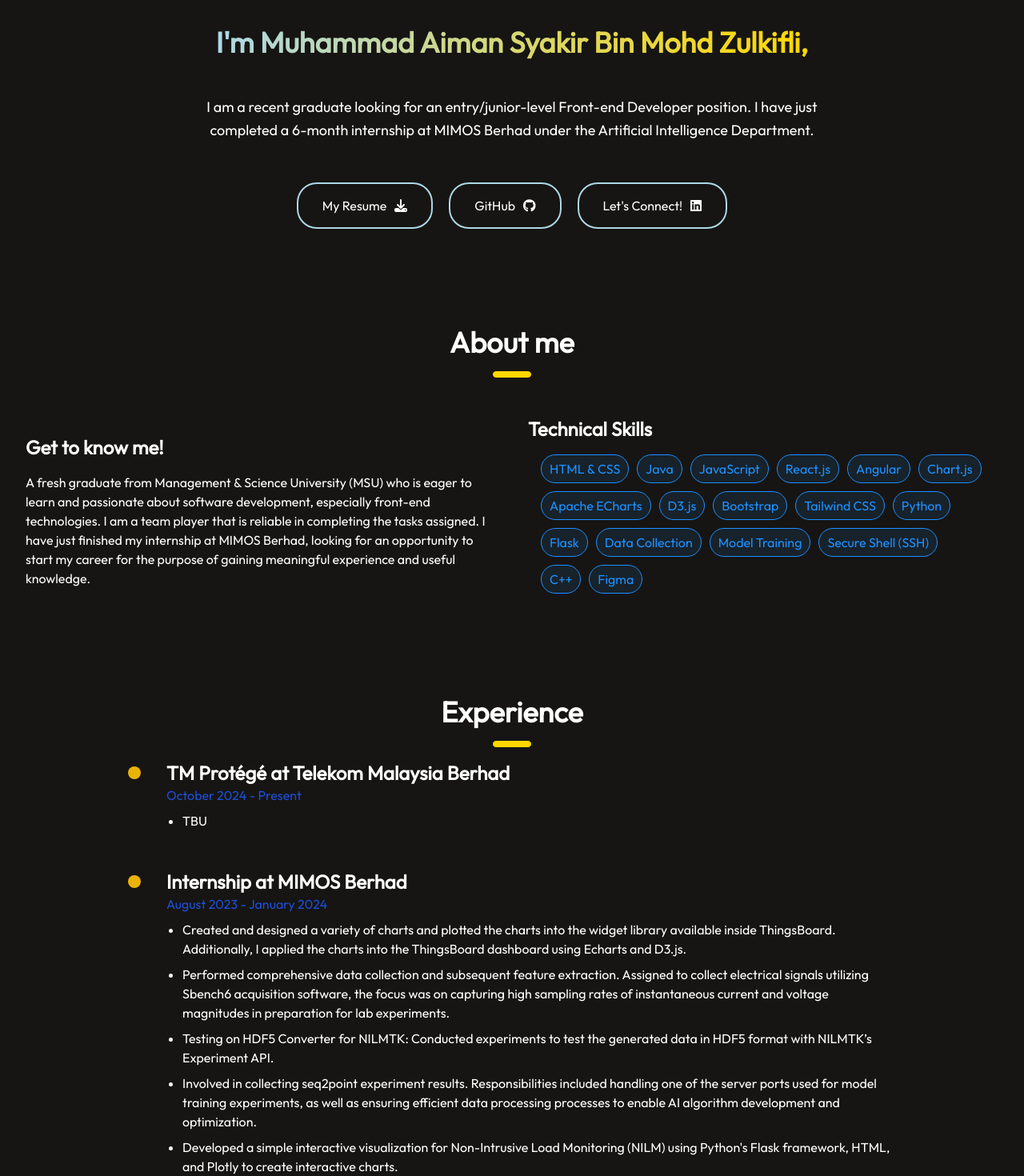
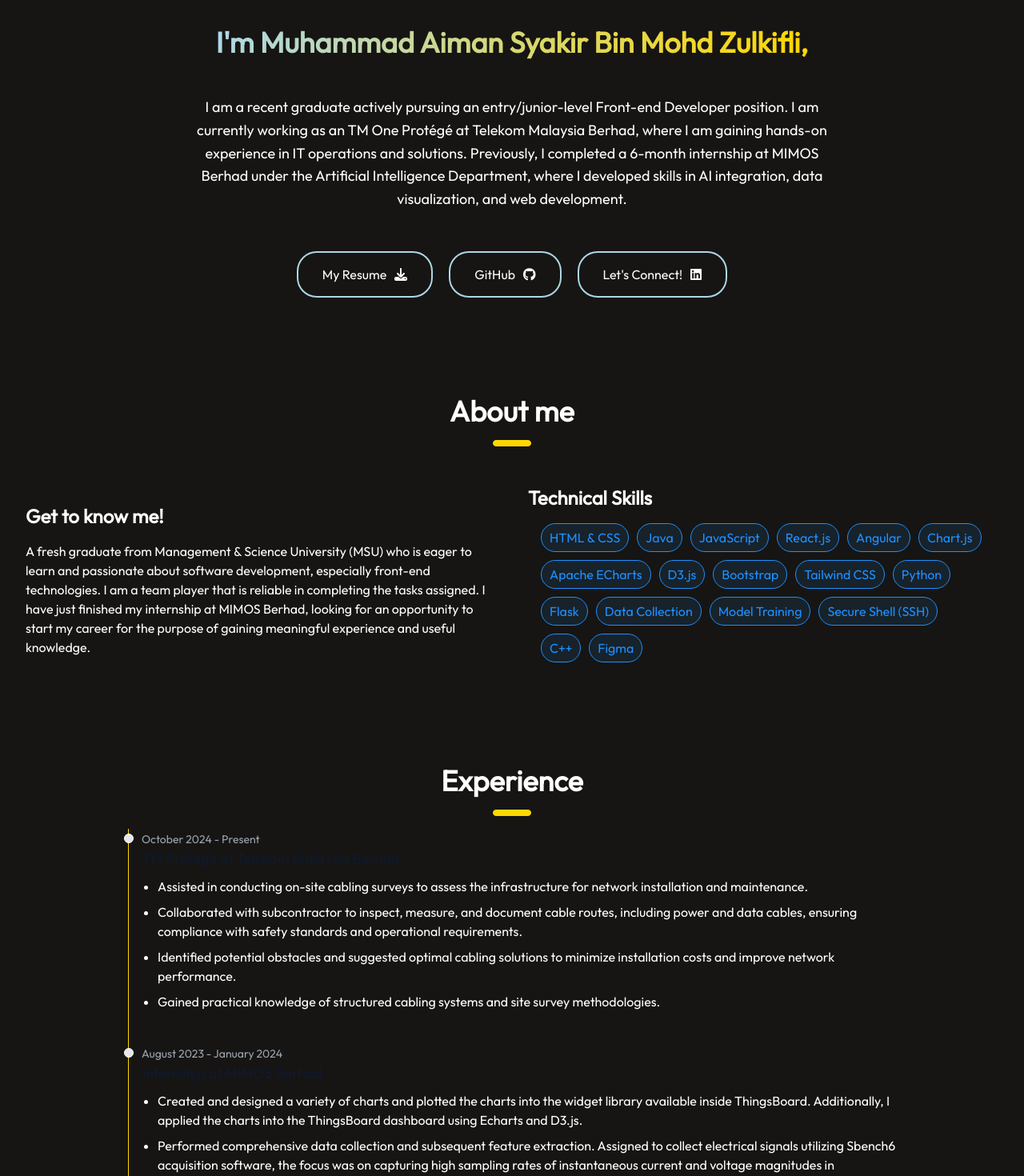
Before and after one commit to aimansyakir15/my-portfolio, a React (Create React App) app: page / in a window 1280 px wide. Shown: the part 320-1790 px from the top of the page at 80% size. Built offline with nearby package versions, Linux system fonts and the light colour scheme.

Commit message:
Uploaded new cv file on public folder

```diff
--- a/src/Component/Experience.js
+++ b/src/Component/Experience.js
@@ -1,6 +1,6 @@
 import React from "react";
+import ExperienceItem from "./ExperienceItem";
 import { useInView } from "react-intersection-observer";
-import ExperienceItem from "./ExperienceItem";
 
 const Experience = () => {
   console.log("Rendering Experience component");
@@ -14,7 +14,12 @@ const Experience = () => {
     {
       title: "TM Protégé at Telekom Malaysia Berhad",
       date: "October 2024 - Present",
-      description: ["TBU"],
+      description: [
+        "Assisted in conducting on-site cabling surveys to assess the infrastructure for network installation and maintenance.",
+        "Collaborated with subcontractor to inspect, measure, and document cable routes, including power and data cables, ensuring compliance with safety standards and operational requirements.",
+        "Identified potential obstacles and suggested optimal cabling solutions to minimize installation costs and improve network performance.",
+        "Gained practical knowledge of structured cabling systems and site survey methodologies.",
+      ],
     },
     {
       title: "Internship at MIMOS Berhad",
@@ -59,11 +64,11 @@ const Experience = () => {
         <h1 className="text-2xl md:text-4xl font-bold">Experience</h1>
         <hr className="title-line mx-auto md:mx-0 my-4 md:my-6" />
       </div>
-      <div className="relative w-full">
+      <ol className="relative border-l border-[#FFD700] dark:border-[FFD700]">
         {experiences.map((experience, index) => (
           <ExperienceItem key={index} experience={experience} />
         ))}
-      </div>
+      </ol>
     </div>
   );
 };
--- a/src/Component/ExperienceItem.js
+++ b/src/Component/ExperienceItem.js
@@ -10,26 +10,33 @@ const ExperienceItem = ({ experience }) => {
   });
 
   return (
-    <div
-      id="experience"
-      ref={ref}
-      className={`flex items-start mb-12 transform transition-transform duration-700 ${
-        inView ? "opacity-100 translate-y-0" : "opacity-0 translate-y-10"
-      }`}
-    >
-      <div className="flex-shrink-0 w-4 h-4 bg-yellow-500 rounded-full mt-2"></div>
-      <div className="ml-8">
-        <h2 className="text-1xl md:text-2xl font-bold">{experience.title}</h2>
-        <p className="text-sm md:text-base text-blue-700">{experience.date}</p>
-        <ul className="list-disc pl-5 mt-2">
+    <li ref={ref} className="mb-10 ml-4">
+      <div
+        id="experience"
+        className={`absolute w-3 h-3 bg-gray-200 rounded-full mt-1.5 -left-1.5 border border-white dark:border-white dark:bg-blue-700 transition-opacity duration-700 ${
+          inView ? "opacity-100" : "opacity-0"
+        }`}
+      ></div>
+      <div
+        className={`transition-transform duration-700 ease-out ${
+          inView ? "transform bounce-in" : "opacity-0"
+        }`}
+      >
+        <time className="mb-1 text-sm font-normal leading-none text-gray-400 dark:text-blue-700">
+          {experience.date}
+        </time>
+        <h3 className="text-lg font-semibold text-gray-900 dark:text-white">
+          {experience.title}
+        </h3>
+        <ul className="list-disc pl-5 mt-2 text-base font-normal">
           {experience.description.map((item, index) => (
-            <li key={index} className="text-sm md:text-base mt-2">
+            <li key={index} className="mt-2">
               {item}
             </li>
           ))}
         </ul>
       </div>
-    </div>
+    </li>
   );
 };
 
--- a/src/Component/Footer.js
+++ b/src/Component/Footer.js
@@ -3,7 +3,7 @@ import React from "react";
 const Footer = () => {
   return (
     <footer className="w-full bg-[#161513] py-4">
-      <div className="max-w-7xl mx-auto px-4 sm:px-6 lg:px-8">
+      <div className="max-w-9xl mx-auto px-4 sm:px-6 lg:px-8">
         <p className="text-white text-sm flex items-center">
           {new Date().getFullYear()} © Aiman Syakir.
         </p>
--- a/src/Component/Hero.js
+++ b/src/Component/Hero.js
@@ -33,9 +33,13 @@ const Hero = () => {
         <span>I'm Muhammad Aiman Syakir Bin Mohd Zulkifli,</span>
       </h1>
       <p>
-        I am a recent graduate looking for an entry/junior-level Front-end
-        Developer position. I have just completed a 6-month internship at MIMOS
-        Berhad under the Artificial Intelligence Department.
+        I am a recent graduate actively pursuing an entry/junior-level Front-end
+        Developer position. I am currently working as an TM One Protégé at
+        Telekom Malaysia Berhad, where I am gaining hands-on experience in IT
+        operations and solutions. Previously, I completed a 6-month internship
+        at MIMOS Berhad under the Artificial Intelligence Department, where I
+        developed skills in AI integration, data visualization, and web
+        development.
       </p>
       <div className="hero-action">
         <button onClick={handleDownload} className="hero-resume">
--- a/src/Component/Project.js
+++ b/src/Component/Project.js
@@ -18,7 +18,7 @@ const Project = () => {
       name: "REST Countries API with color theme switcher",
       description:
         "This project showcases a responsive web application that utilizes the REST Countries API to fetch and display comprehensive information about countries around the world. Users can explore details such as country names, flags, population, and more, all presented in a visually appealing format.",
-      url: "",
+      url: "https://github.com/aimansyakir15/REST-Countries-API",
     },
     {
       name: "Discount Calculator",
--- a/src/index.css
+++ b/src/index.css
@@ -21,3 +21,21 @@ body {
   overflow-x: hidden;
   overflow-y: scroll;
 }
+
+@keyframes bounceIn {
+  0% {
+    opacity: 0;
+    transform: scale(0.9) translateY(20px);
+  }
+  60% {
+    opacity: 1;
+    transform: scale(1.05) translateY(-10px);
+  }
+  100% {
+    transform: scale(1) translateY(0);
+  }
+}
+
+.bounce-in {
+  animation: bounceIn 0.7s ease-out forwards;
+}
```
Also changed, not shown: 1 other file (tests, documents, lock files or other folders).
